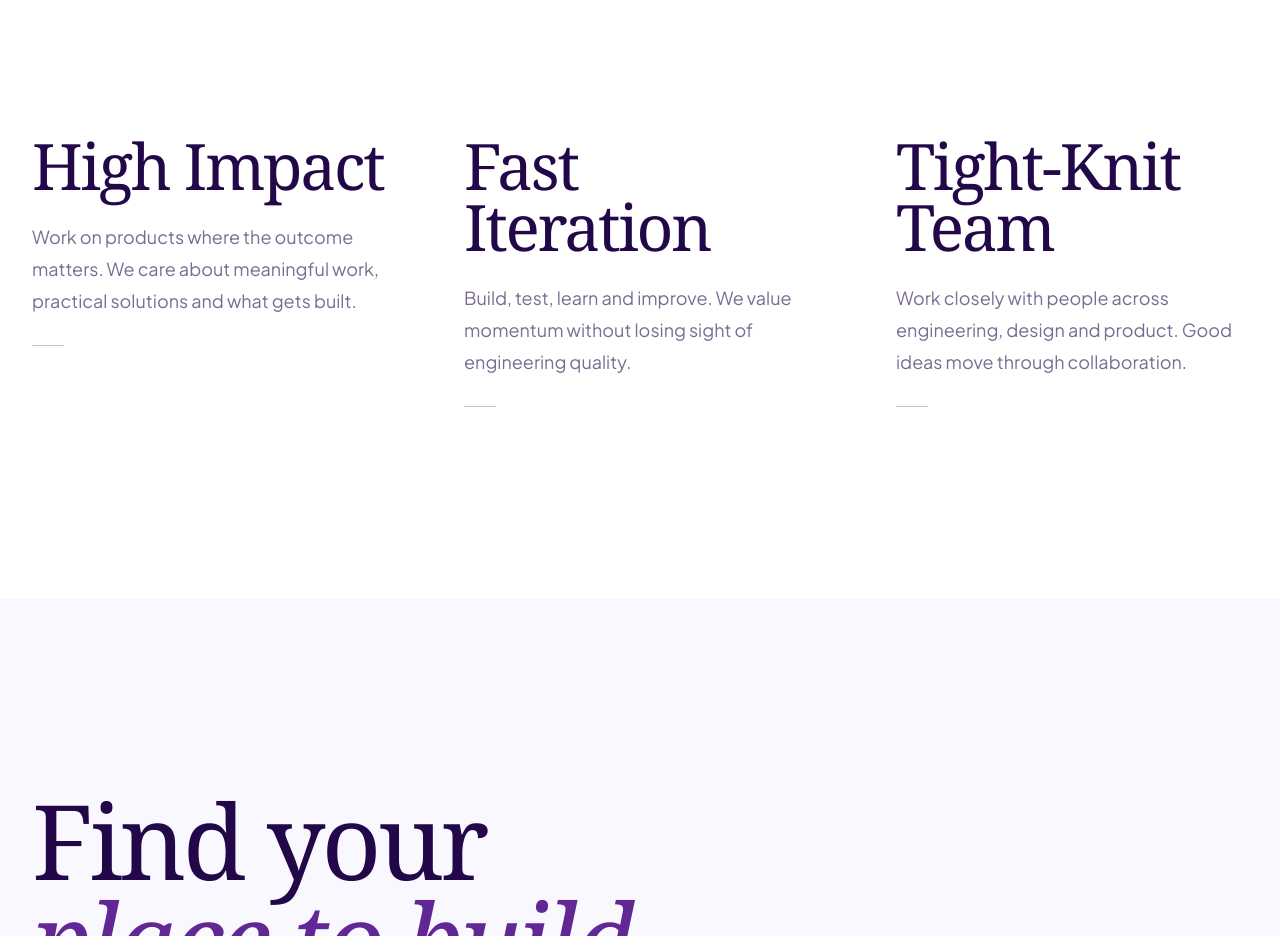
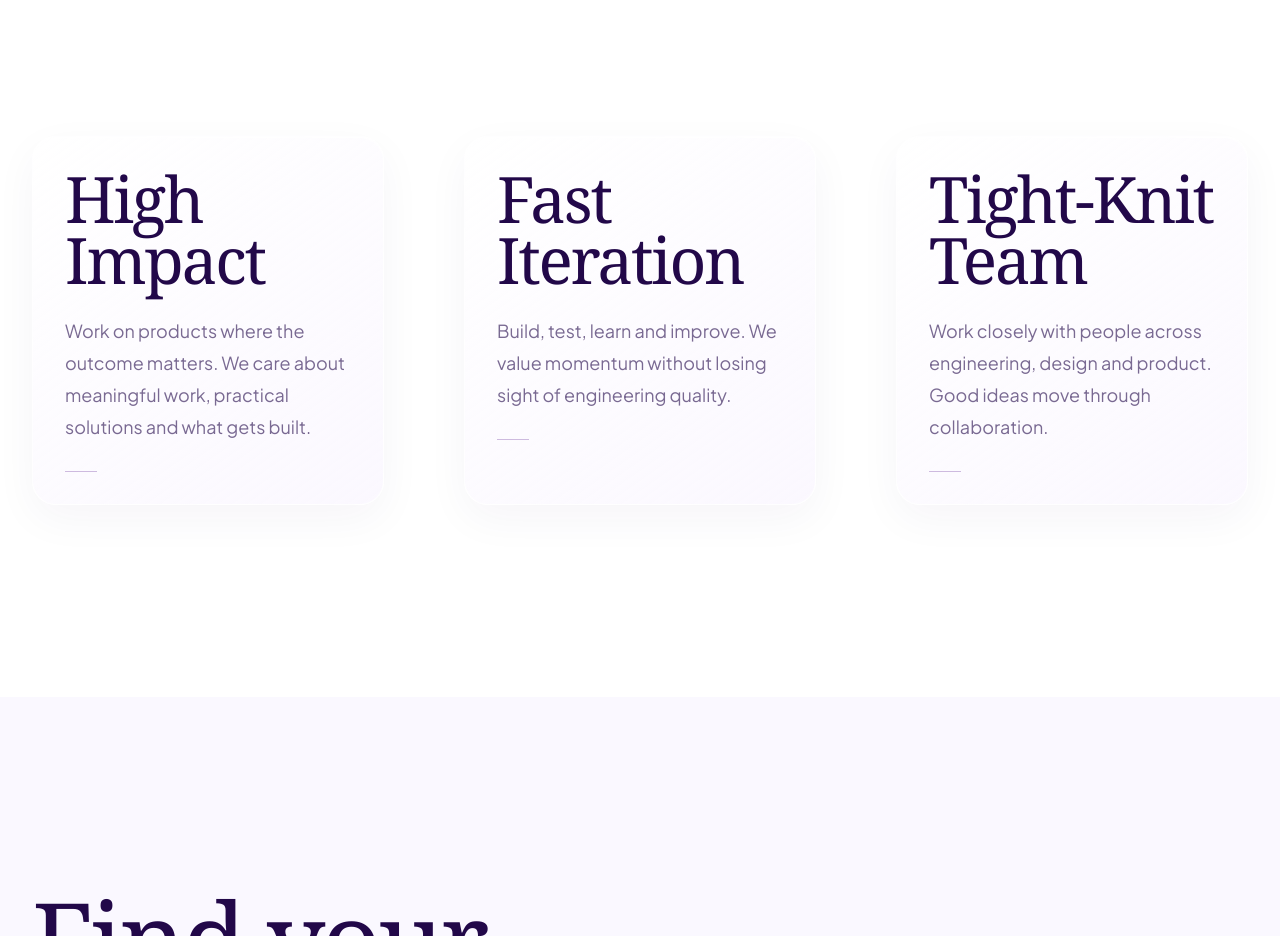
Before and after one commit to 0x-pratham/GXC-Recruitment, a Next.js app: page /recruitment in a window 1280 px wide. Shown: the part 1420-2356 px from the top of the page. Built offline with nearby package versions, Linux system fonts and the light colour scheme; no server answers.

Commit message:
Add glass cards to recruitment and homepage sections

```diff
--- a/app/recruitment/_components/RecruitmentIntro.tsx
+++ b/app/recruitment/_components/RecruitmentIntro.tsx
@@ -155,7 +155,7 @@ export function RecruitmentIntro() {
                   delay: shouldReduceMotion ? 0 : index * 0.08,
                   ease: [0.22, 1, 0.36, 1],
                 }}
-                className="group"
+                className="gxc-glass-card group p-7 sm:p-8"
               >
                 {/* Large value title */}
 
```
